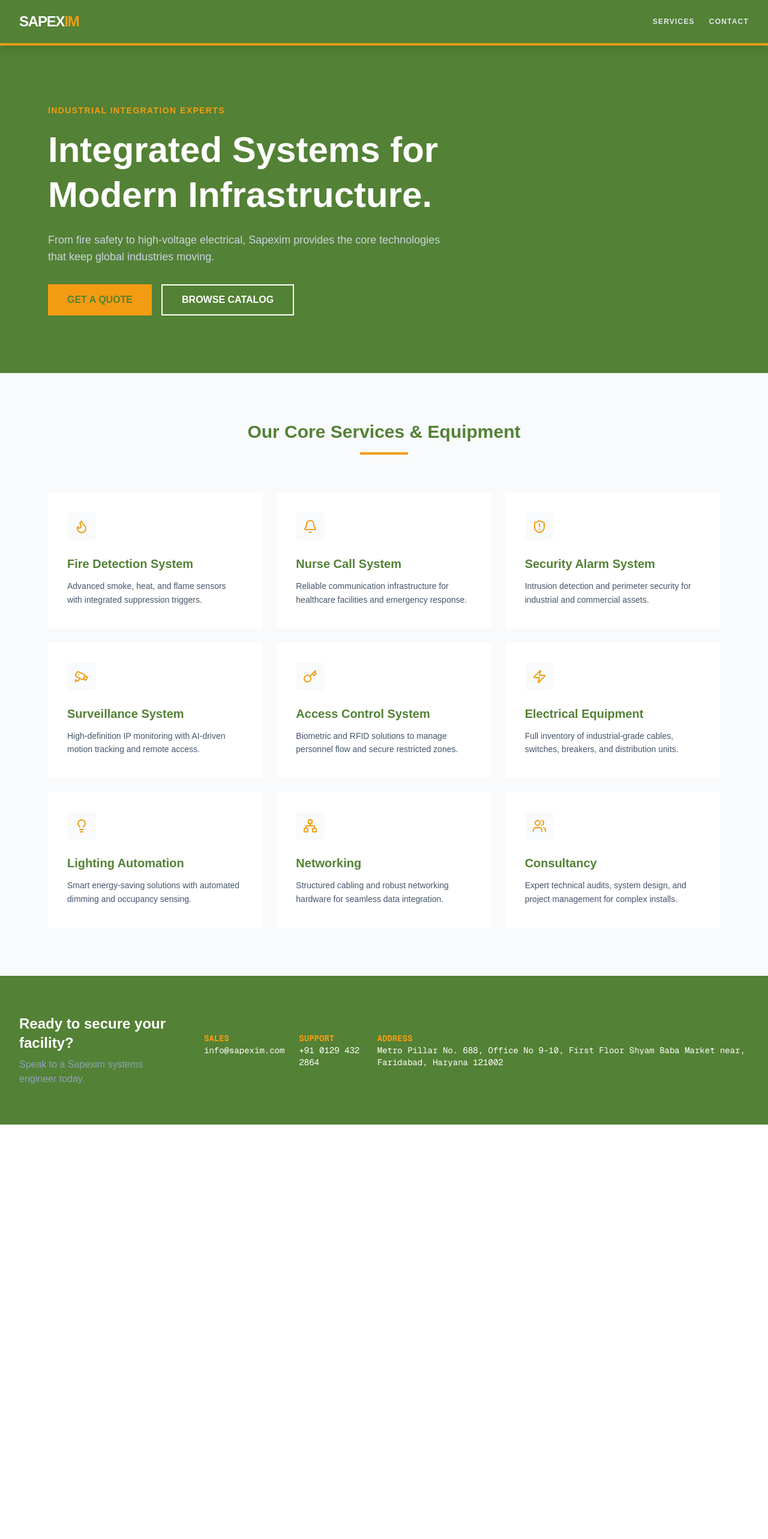
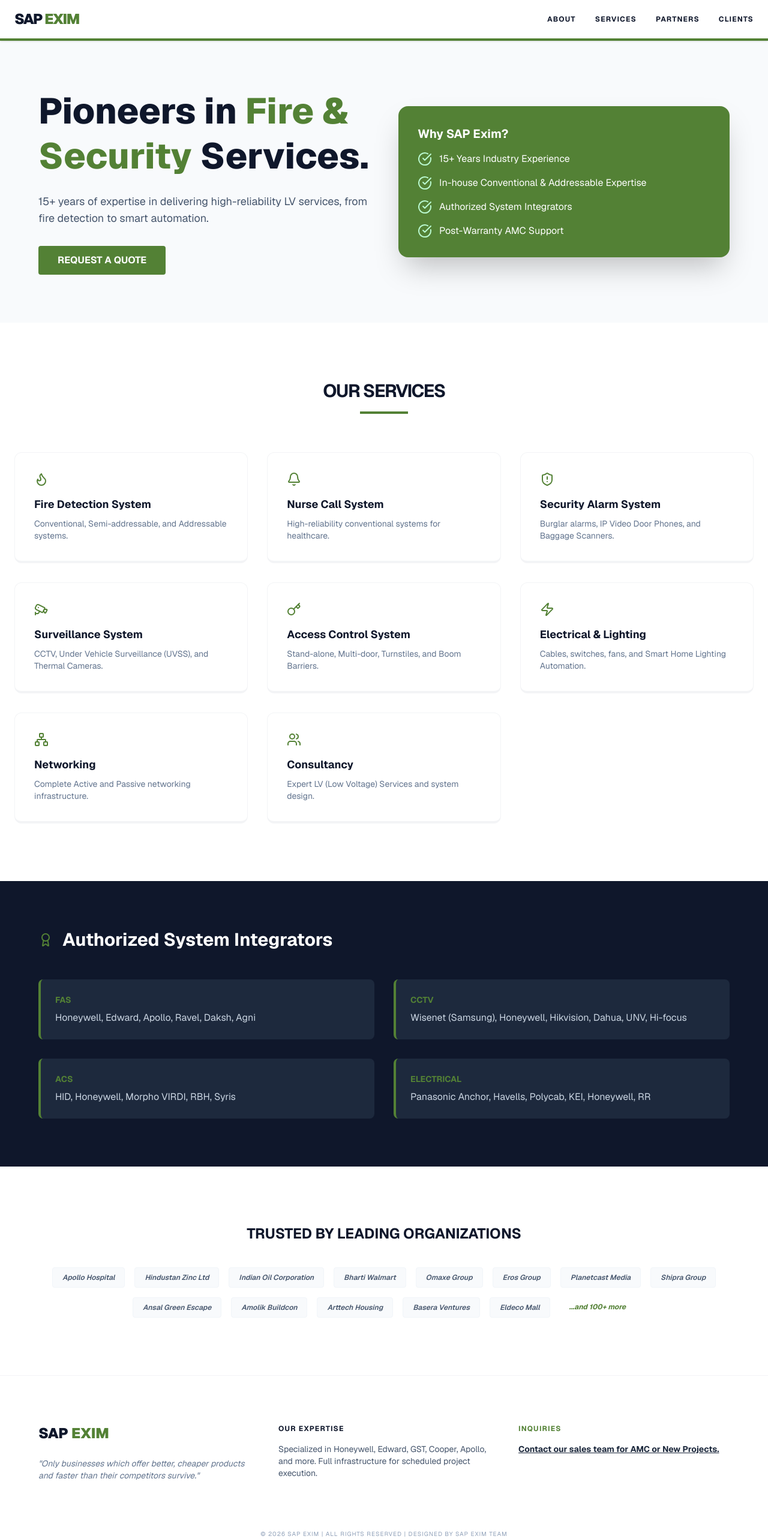
Before and after one commit to umeshraghav/sapexim, a Next.js app: page / in a window 1280 px wide. Shown: the top 2566 px of the page at 60% size. Before the commit the page ends 1875 px from the top, so only its background shows below. Built offline with nearby package versions, Linux system fonts and the light colour scheme.

Commit message:
updated the website

```diff
--- a/app/page.tsx
+++ b/app/page.tsx
@@ -1,108 +1,152 @@
+import React from 'react';
 import {
-  Flame,
-  Bell,
-  ShieldAlert,
-  Cctv,
-  Key,
-  Zap,
-  Lightbulb,
-  Network,
-  Users
+  Flame, Bell, ShieldAlert, Cctv, Key, Zap,
+  Lightbulb, Network, Users, CheckCircle, Award
 } from "lucide-react";
-import Link from 'next/link';
 
-export default function Home() {
+export default function SapeximLanding() {
   const services = [
-    { title: "Fire Detection System", icon: <Flame />, desc: "Advanced smoke, heat, and flame sensors with integrated suppression triggers." },
-    { title: "Nurse Call System", icon: <Bell />, desc: "Reliable communication infrastructure for healthcare facilities and emergency response." },
-    { title: "Security Alarm System", icon: <ShieldAlert />, desc: "Intrusion detection and perimeter security for industrial and commercial assets." },
-    { title: "Surveillance System", icon: <Cctv />, desc: "High-definition IP monitoring with AI-driven motion tracking and remote access." },
-    { title: "Access Control System", icon: <Key />, desc: "Biometric and RFID solutions to manage personnel flow and secure restricted zones." },
-    { title: "Electrical Equipment", icon: <Zap />, desc: "Full inventory of industrial-grade cables, switches, breakers, and distribution units." },
-    { title: "Lighting Automation", icon: <Lightbulb />, desc: "Smart energy-saving solutions with automated dimming and occupancy sensing." },
-    { title: "Networking", icon: <Network />, desc: "Structured cabling and robust networking hardware for seamless data integration." },
-    { title: "Consultancy", icon: <Users />, desc: "Expert technical audits, system design, and project management for complex installs." },
+    { id: 'a', title: "Fire Detection System", icon: <Flame />, desc: "Conventional, Semi-addressable, and Addressable systems." },
+    { id: 'b', title: "Nurse Call System", icon: <Bell />, desc: "High-reliability conventional systems for healthcare." },
+    { id: 'c', title: "Security Alarm System", icon: <ShieldAlert />, desc: "Burglar alarms, IP Video Door Phones, and Baggage Scanners." },
+    { id: 'd', title: "Surveillance System", icon: <Cctv />, desc: "CCTV, Under Vehicle Surveillance (UVSS), and Thermal Cameras." },
+    { id: 'e', title: "Access Control System", icon: <Key />, desc: "Stand-alone, Multi-door, Turnstiles, and Boom Barriers." },
+    { id: 'f', title: "Electrical & Lighting", icon: <Zap />, desc: "Cables, switches, fans, and Smart Home Lighting Automation." },
+    { id: 'h', title: "Networking", icon: <Network />, desc: "Complete Active and Passive networking infrastructure." },
+    { id: 'i', title: "Consultancy", icon: <Users />, desc: "Expert LV (Low Voltage) Services and system design." },
+  ];
+
+  const partners = [
+    { cat: "FAS", brands: "Honeywell, Edward, Apollo, Ravel, Daksh, Agni" },
+    { cat: "CCTV", brands: "Wisenet (Samsung), Honeywell, Hikvision, Dahua, UNV, Hi-focus" },
+    { cat: "ACS", brands: "HID, Honeywell, Morpho VIRDI, RBH, Syris" },
+    { cat: "Electrical", brands: "Panasonic Anchor, Havells, Polycab, KEI, Honeywell, RR" }
+  ];
+
+  const clients = [
+    "Apollo Hospital", "Hindustan Zinc Ltd", "Indian Oil Corporation", "Bharti Walmart",
+    "Omaxe Group", "Eros Group", "Planetcast Media", "Shipra Group", "Ansal Green Escape",
+    "Amolik Buildcon", "Arttech Housing", "Basera Ventures", "Eldeco Mall"
   ];
 
   return (
-    <main className="min-h-screen bg-slate-50">
+    <div className="min-h-screen font-sans text-slate-900 bg-white">
       {/* Navigation */}
-      <nav className="flex justify-between items-center px-8 py-5 bg-[#538135] border-b-4 border-[#f39c12] sticky top-0 z-50 shadow-lg">
-        <div className="text-2xl font-black text-white tracking-tighter">
-          SAPEX<span className="text-[#f39c12]">IM</span>
+      <nav className="sticky top-0 z-50 bg-white border-b-4 border-[#538135] shadow-sm px-6 py-4 flex justify-between items-center">
+        <div className="text-2xl font-black tracking-tighter">
+          SAP <span className="text-[#538135]">EXIM</span>
         </div>
-        <div className="hidden md:flex space-x-6 text-xs font-bold uppercase tracking-widest text-slate-200">
-          <Link href="#services" className="hover:text-[#f39c12] transition">Services</Link>
-          <Link href="#contact" className="hover:text-[#f39c12] transition">Contact</Link>
+        <div className="hidden md:flex space-x-8 text-xs font-bold uppercase tracking-widest">
+          <a href="#about" className="hover:text-[#538135]">About</a>
+          <a href="#services" className="hover:text-[#538135]">Services</a>
+          <a href="#partners" className="hover:text-[#538135]">Partners</a>
+          <a href="#clients" className="hover:text-[#538135]">Clients</a>
         </div>
       </nav>
 
       {/* Hero Section */}
-      <section className="relative py-24 px-8 md:px-20 bg-[#538135] text-white">
-        <div className="max-w-4xl">
-          <span className="text-[#f39c12] font-bold tracking-widest uppercase text-sm">Industrial Integration Experts</span>
-          <h1 className="text-4xl md:text-6xl font-extrabold mt-4 mb-6 leading-tight">
-            Integrated Systems for <br /> Modern Infrastructure.
-          </h1>
-          <p className="text-lg text-slate-300 max-w-2xl mb-8">
-            From fire safety to high-voltage electrical, Sapexim provides the core technologies that keep global industries moving.
-          </p>
-          <div className="flex gap-4">
-            <button className="bg-[#f39c12] text-[#538135] px-8 py-3 font-bold uppercase hover:bg-white transition">Get a Quote</button>
-            <button className="border-2 border-white px-8 py-3 font-bold uppercase hover:bg-white hover:text-[#538135] transition">Browse Catalog</button>
+      <section className="bg-slate-50 py-20 px-6">
+        <div className="max-w-6xl mx-auto grid md:grid-cols-2 gap-12 items-center">
+          <div>
+            <h1 className="text-4xl md:text-6xl font-extrabold leading-tight mb-6">
+              Pioneers in <span className="text-[#538135]">Fire & Security</span> Services.
+            </h1>
+            <p className="text-lg text-slate-600 mb-8">
+              15+ years of expertise in delivering high-reliability LV services,
+              from fire detection to smart automation.
+            </p>
+            <div className="flex gap-4">
+              <button className="bg-[#538135] text-white px-8 py-3 font-bold rounded hover:bg-opacity-90 transition">
+                REQUEST A QUOTE
+              </button>
+            </div>
+          </div>
+          <div className="bg-[#538135] p-8 rounded-2xl text-white shadow-2xl">
+            <h3 className="text-xl font-bold mb-4">Why SAP Exim?</h3>
+            <ul className="space-y-4">
+              <li className="flex gap-3 items-start"><CheckCircle className="text-green-200 shrink-0" /> 15+ Years Industry Experience</li>
+              <li className="flex gap-3 items-start"><CheckCircle className="text-green-200 shrink-0" /> In-house Conventional & Addressable Expertise</li>
+              <li className="flex gap-3 items-start"><CheckCircle className="text-green-200 shrink-0" /> Authorized System Integrators</li>
+              <li className="flex gap-3 items-start"><CheckCircle className="text-green-200 shrink-0" /> Post-Warranty AMC Support</li>
+            </ul>
           </div>
         </div>
       </section>
 
       {/* Services Grid */}
-      <section id="services" className="py-20 px-8 md:px-20">
-        <div className="max-w-7xl mx-auto">
-          <div className="mb-16 text-center">
-            <h2 className="text-3xl font-bold text-[#538135]">Our Core Services & Equipment</h2>
-            <div className="h-1 w-20 bg-[#f39c12] mx-auto mt-4"></div>
-          </div>
+      <section id="services" className="py-24 px-6 max-w-7xl mx-auto">
+        <div className="text-center mb-16">
+          <h2 className="text-3xl font-bold uppercase tracking-tighter">Our Services</h2>
+          <div className="h-1 w-20 bg-[#538135] mx-auto mt-4"></div>
+        </div>
+        <div className="grid grid-cols-1 md:grid-cols-2 lg:grid-cols-3 gap-8">
+          {services.map((s) => (
+            <div key={s.id} className="p-8 border border-gray-100 rounded-xl hover:shadow-xl transition-all group border-b-4 hover:border-b-[#538135]">
+              <div className="text-[#538135] mb-4 group-hover:scale-110 transition-transform">{s.icon}</div>
+              <h3 className="font-bold text-lg mb-2">{s.title}</h3>
+              <p className="text-slate-500 text-sm">{s.desc}</p>
+            </div>
+          ))}
+        </div>
+      </section>
 
-          <div className="grid grid-cols-1 md:grid-cols-2 lg:grid-cols-3 gap-6">
-            {services.map((service, index) => (
-              <div key={index} className="bg-white p-8 border-b-4 border-transparent hover:border-[#f39c12] hover:shadow-2xl transition-all duration-300 flex flex-col items-start group">
-                <div className="text-[#f39c12] mb-6 p-3 bg-slate-50 group-hover:bg-[#538135] transition-colors rounded-lg">
-                  {service.icon}
-                </div>
-                <h3 className="text-xl font-bold text-[#538135] mb-3">{service.title}</h3>
-                <p className="text-slate-600 text-sm leading-relaxed">
-                  {service.desc}
-                </p>
+      {/* Partners Section */}
+      <section id="partners" className="bg-slate-900 text-white py-20 px-6">
+        <div className="max-w-6xl mx-auto">
+          <h2 className="text-3xl font-bold mb-12 flex items-center gap-4">
+            <Award className="text-[#538135]" /> Authorized System Integrators
+          </h2>
+          <div className="grid md:grid-cols-2 gap-8">
+            {partners.map((p, i) => (
+              <div key={i} className="bg-slate-800 p-6 rounded-lg border-l-4 border-[#538135]">
+                <h4 className="text-[#538135] font-bold text-sm uppercase mb-2">{p.cat}</h4>
+                <p className="text-slate-300">{p.brands}</p>
               </div>
             ))}
           </div>
         </div>
       </section>
 
-      {/* Contact Section */}
-      <footer id="contact" className="bg-[#538135] text-white py-16 px-8">
-        <div className="max-w-7xl mx-auto flex flex-col md:flex-row justify-between items-center gap-10">
-          <div className="text-center md:text-left">
-            <h2 className="text-2xl font-bold">Ready to secure your facility?</h2>
-            <p className="text-slate-400 mt-2">Speak to a Sapexim systems engineer today.</p>
-          </div>
-          <div className="flex flex-col sm:flex-row gap-6 text-sm font-mono">
-            <div className="flex flex-col">
-              <span className="text-[#f39c12] font-bold uppercase">Sales</span>
-              <span>info@sapexim.com</span>
-            </div>
-            <div className="flex flex-col">
-              <span className="text-[#f39c12] font-bold uppercase">Support</span>
-              <span>+91 0129 432 2864</span>
-            </div>
-            <div className="flex flex-col">
-              <span className="text-[#f39c12] font-bold uppercase">Address</span>
-              <span>Metro Pillar No. 688, Office No 9-10, First Floor Shyam Baba Market near, Faridabad, Haryana 121002</span>
-            </div>
-
-
+      {/* Clients Section */}
+      <section id="clients" className="py-24 px-6 bg-white">
+        <div className="max-w-7xl mx-auto">
+          <h2 className="text-2xl font-bold mb-10 text-center uppercase">Trusted By Leading Organizations</h2>
+          <div className="flex flex-wrap justify-center gap-4">
+            {clients.map((client, i) => (
+              <span key={i} className="px-4 py-2 bg-slate-50 text-slate-600 text-xs font-semibold rounded border border-slate-100 italic">
+                {client}
+              </span>
+            ))}
+            <span className="px-4 py-2 text-[#538135] text-xs font-bold italic">...and 100+ more</span>
           </div>
         </div>
+      </section>
+
+      {/* Contact/Footer */}
+      <footer className="bg-white border-t border-gray-100 pt-20 pb-10 px-6">
+        <div className="max-w-6xl mx-auto grid md:grid-cols-3 gap-12">
+          <div>
+            <div className="text-2xl font-black mb-6">SAP <span className="text-[#538135]">EXIM</span></div>
+            <p className="text-sm text-slate-500 italic">
+              "Only businesses which offer better, cheaper products and faster than their competitors survive."
+            </p>
+          </div>
+          <div>
+            <h4 className="font-bold mb-4 uppercase text-xs tracking-widest">Our Expertise</h4>
+            <p className="text-sm text-slate-600">
+              Specialized in Honeywell, Edward, GST, Cooper, Apollo, and more.
+              Full infrastructure for scheduled project execution.
+            </p>
+          </div>
+          <div>
+            <h4 className="font-bold mb-4 uppercase text-xs tracking-widest text-[#538135]">Inquiries</h4>
+            <p className="text-sm text-slate-800 font-bold underline">Contact our sales team for AMC or New Projects.</p>
+          </div>
+        </div>
+        <div className="mt-20 text-center text-[10px] text-slate-400 uppercase tracking-widest">
+          © 2026 SAP EXIM  | All rights reserved | Designed by SAP EXIM Team
+        </div>
       </footer>
-    </main>
+    </div>
   );
 }
```
